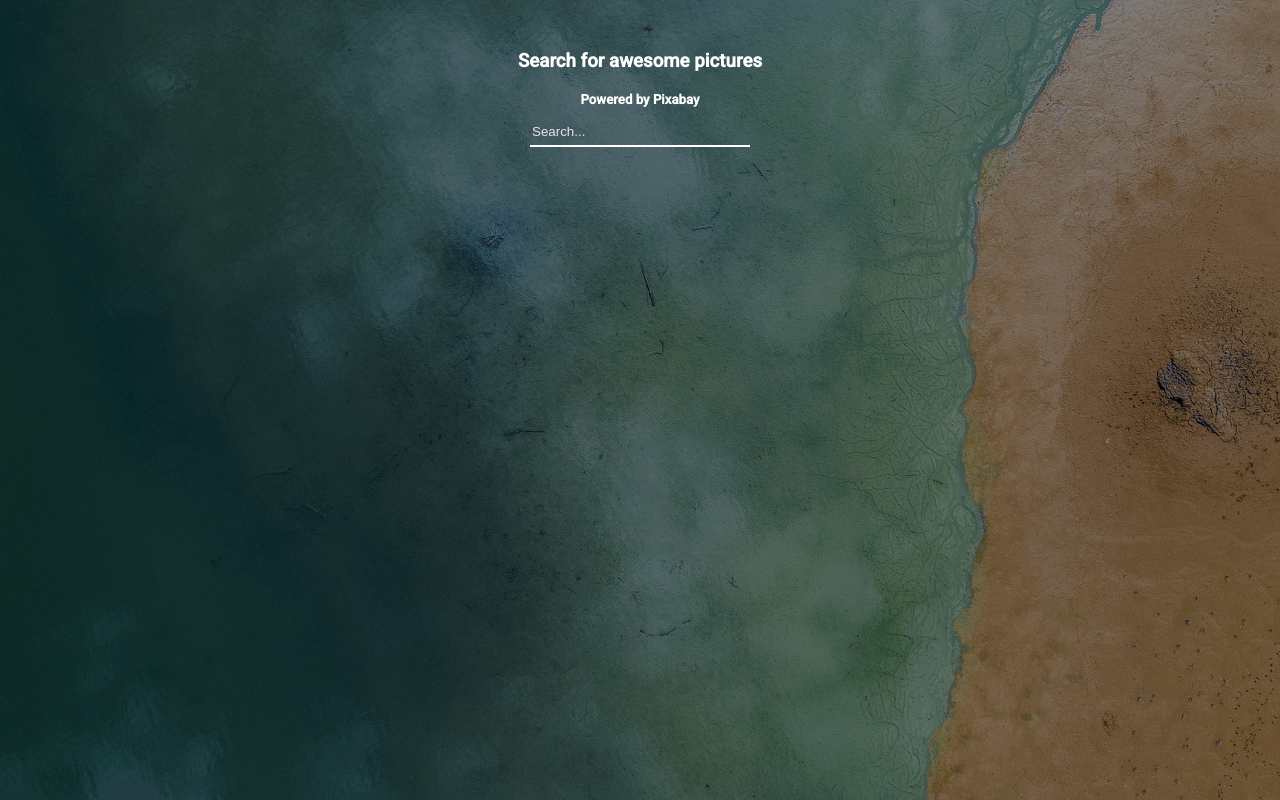
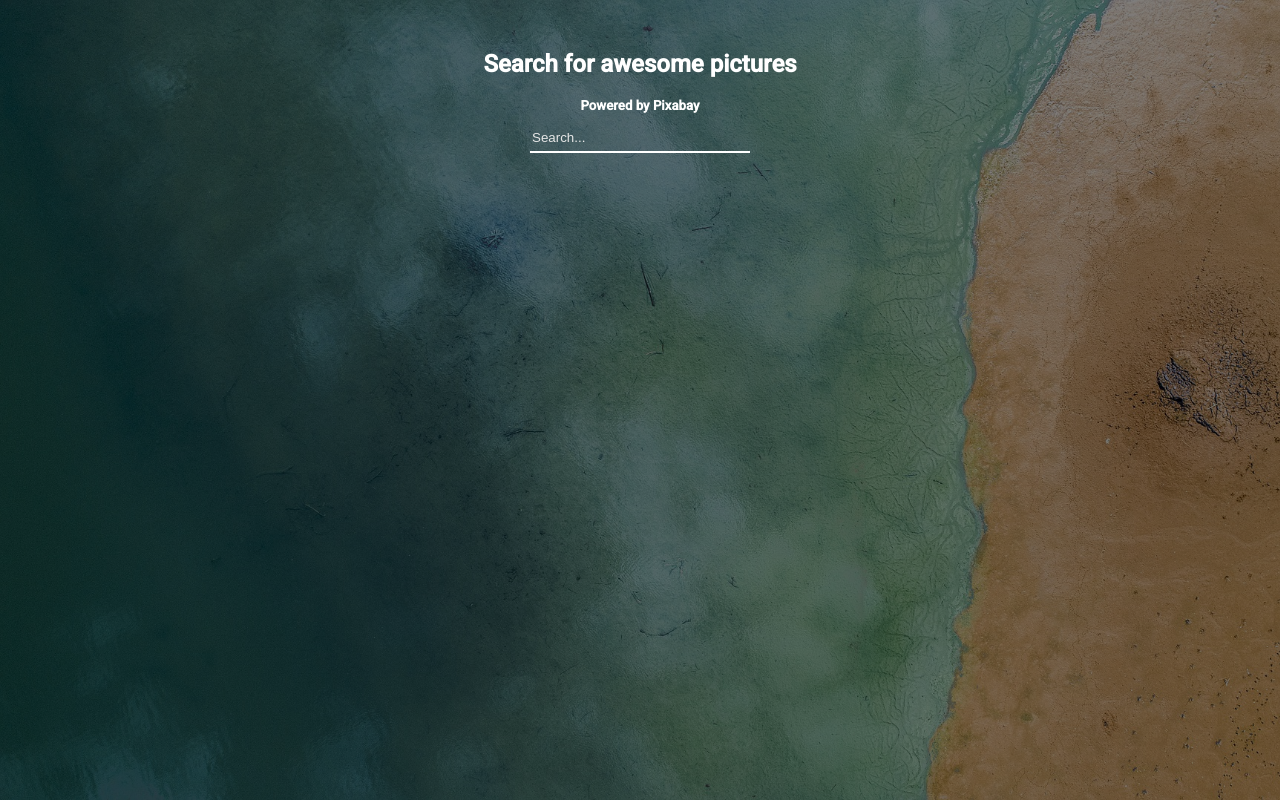
Before and after one commit to Wolfenek/Pixabay-Search-App, a React (Create React App) app: page / in a window 1280 px wide. Built offline with nearby package versions, Linux system fonts and the light colour scheme; the HTML template or start-up script is replaced by a standard one.

Commit message:
Background image added

```diff
--- a/src/App.css
+++ b/src/App.css
@@ -30,6 +30,7 @@
   border-bottom: 2px white solid;
   background: none;
   color: white;
+  outline: none;
 }
 
 .search input::placeholder { color:#e6e6e6; }
@@ -38,4 +39,9 @@
   text-align: center;
   color: white;
   margin: 10px;
+  box-sizing: content-box;
 }
+
+@media (max-width: 350px) {
+  .claim {
+    font-size: 80%; } }
--- a/src/components/Claim.js
+++ b/src/components/Claim.js
@@ -3,7 +3,7 @@ import React, { Component, Fragment } from 'react'
 function Claim() {
   return (
     <Fragment>
-      <h3 className='claim'>Search for awesome pictures</h3>
+      <h2 className='claim'>Search for awesome pictures</h2>
       <h5 className='claim'>Powered by Pixabay</h5>
     </Fragment>
 )
```
Also changed, not shown: 1 other file (tests, documents, lock files or other folders).
